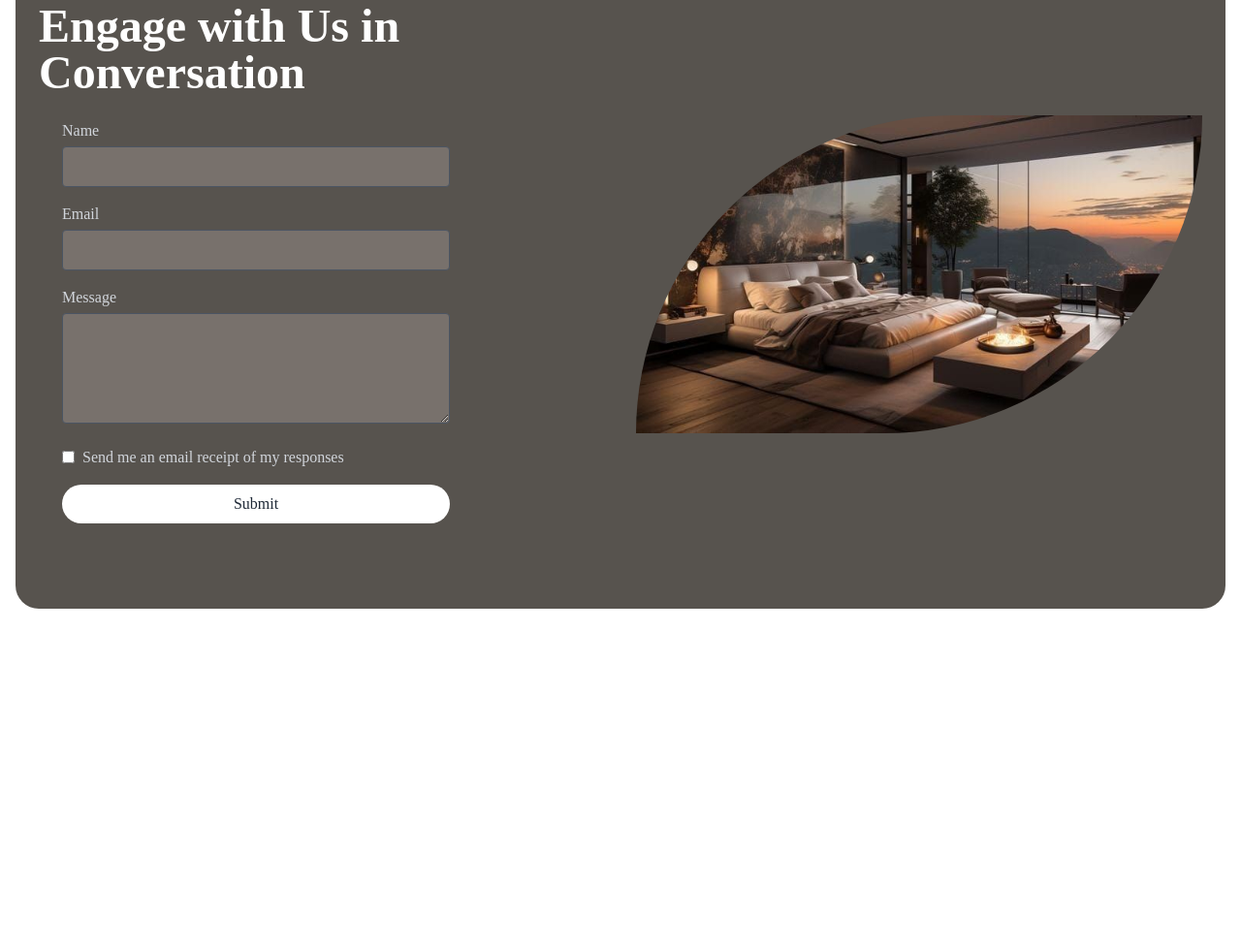
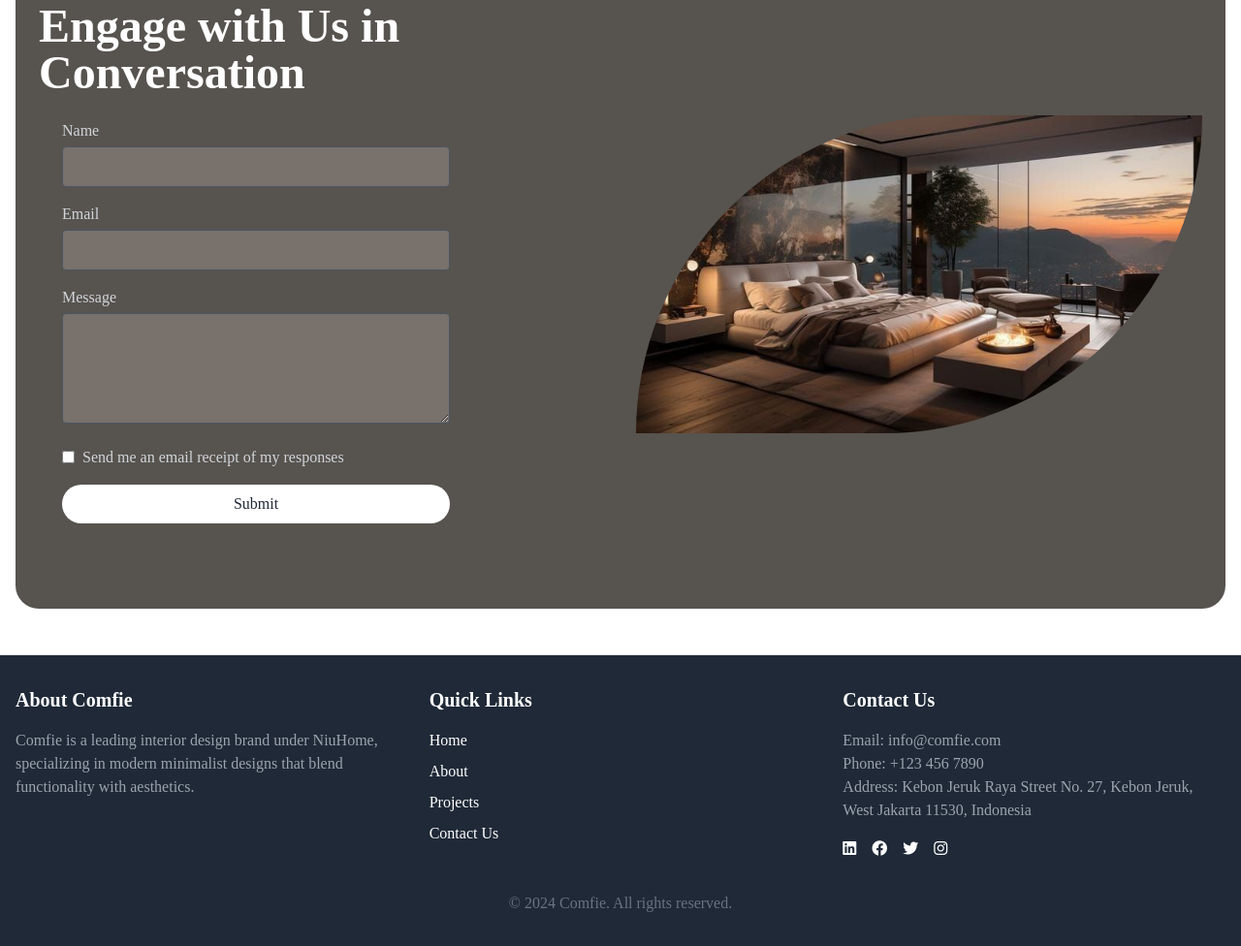
Before and after one commit to aizarfarhan25/comfie, a plain HTML site: page index.html in a window 1280 px wide. Shown: the part 3770-4746 px from the top of the page at 97% size. Before the commit the page ends 4446 px from the top, so only its background shows below. Drawn offline with nearby package versions, Linux system fonts and the light colour scheme; a web font is replaced by a local one.

Commit message:
import font awesome icons and add footer

```diff
--- a/index.html
+++ b/index.html
@@ -8,6 +8,7 @@
       href="https://api.fontshare.com/v2/css?f[]=satoshi@300,301,400,401,500,501,700,701&display=swap"
       rel="stylesheet"
     />
+    <link rel="stylesheet" href="https://cdnjs.cloudflare.com/ajax/libs/font-awesome/6.0.0/css/all.min.css">
     <title>Comfie</title>
     <style>
       * {
@@ -402,6 +403,64 @@
       </section>
     </main>
 
+    <!-- Footer -->
+    <footer class="bg-gray-800 text-white py-8">
+      <div class="container mx-auto px-4">
+        <div class="grid gap-8 md:grid-cols-3">
+          <!-- Little bit About Section -->
+          <div>
+            <h3 class="text-xl font-bold mb-4">About Comfie</h3>
+            <p class="text-gray-400">
+              Comfie is a leading interior design brand under NiuHome, specializing in modern minimalist designs that blend functionality with aesthetics.
+            </p>
+          </div>
+
+          <!-- Quick Links -->
+          <div>
+            <h3 class="text-xl font-bold mb-4">Quick Links</h3>
+            <ul class="space-y-2">
+              <li><a href="#" class="hover:text-fuchsia-600">Home</a></li>
+              <li><a href="#about" class="hover:text-fuchsia-600">About</a></li>
+              <li><a href="#project" class="hover:text-fuchsia-600">Projects</a></li>
+              <li><a href="#contact" class="hover:text-fuchsia-600">Contact Us</a></li>
+            </ul>
+          </div>
+
+          <!-- Contact Information -->
+          <div>
+            <h3 class="text-xl font-bold mb-4">Contact Us</h3>
+            <p class="text-gray-400">Email: info@comfie.com</p>
+            <p class="text-gray-400">Phone: +123 456 7890</p>
+            <p class="text-gray-400">Address: Kebon Jeruk Raya Street No. 27, Kebon Jeruk, West Jakarta 11530, Indonesia</p>
+            <div class="flex space-x-4 mt-4">
+
+              <!-- Linkedin Icon -->
+              <a href="#" class="hover:text-fuchsia-600">
+                <i class="fa-brands fa-linkedin"></i>
+              </a>
+              <!-- Facebook Icon -->
+              <a href="#" class="hover:text-fuchsia-600">
+                <i class="fa-brands fa-facebook"></i>
+              </a>
+
+              <!-- Twitter Icon -->
+              <a href="#" class="hover:text-fuchsia-600">
+                <i class="fa-brands fa-twitter"></i>
+              </a>
+
+              <!-- Instagram Icon -->
+              <a href="#" class="hover:text-fuchsia-600">
+                <i class="fa-brands fa-instagram"></i>
+              </a>
+            </div>
+          </div>
+        </div>
+        <div class="text-center text-gray-500 mt-8">
+          &copy; 2024 Comfie. All rights reserved.
+        </div>
+      </div>
+    </footer>
+
     <script>
       const mobileMenuButton = document.getElementById("mobileMenuButton");
       const mobileMenu = document.getElementById("mobileMenu");
```
